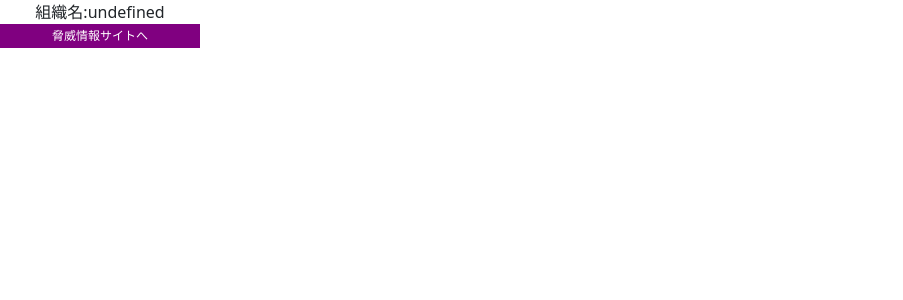
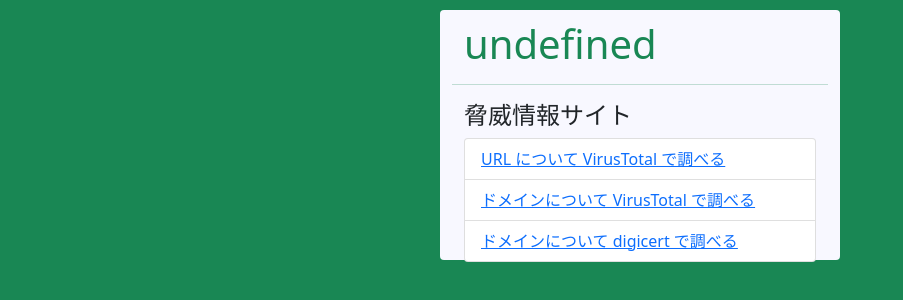
Before and after one commit to jinkaiNitamago2022/product00, a website with bundled scripts: page contents/popup.html in a window 1280 px wide. Shown: the whole page, without its empty margins (0-903 px from the left). Built offline with nearby package versions, Linux system fonts and the light colour scheme; some packages are replaced by stand-ins of ours.

Commit message:
update: popup

```diff
--- a/contents/popup.html
+++ b/contents/popup.html
@@ -2,28 +2,30 @@
 <html lang="ja">
   <head>
     <meta charset="utf-8">
-    <script type="module" src="/js/popup.js"></script>
     <link href="/css/bootstrap.min.css" rel="stylesheet">
     <link href="/css/popup.css" rel="stylesheet">
+    <script type="module" src="/js/popup.js"></script>
+    <script src="/js/bootstrap.bundle.min.js"></script>
   </head>
-  <body style="width: 200px; height: 50px;">
-    <div id="popup-inside">
-      <div id="message">
-        <center>
-          <p>組織名:<span id="ssl-organization"></span></p>
-          <div class="dropdown">
-            <div class="menu">
-              <div class="menu-title">脅威情報サイトへ</div>
-              <div class="sub-menu">
-                <ul>
-                  <li><a href="#">URL について VirusTotal で調べる</a></li>
-                  <li><a href="#">ドメインについて VirusTotal で調べる</a></li>
-                  <li><a href="#">ドメインについて digicert で調べる</a></li>
-                </ul>
-              </div>
-            </div>
-          </div>
-        </center>
+  <body>
+    <div id="body-wrapper" class="container rounded">
+      <div class="container">
+        <h1><span id="ssl-organization"></span></h1>
+      </div>
+      <hr>
+      <div class="container">
+        <h4>脅威情報サイト</h4>
+        <!-- <div class="dropdown">
+          <button class="btn btn-secondary dropdown-toggle" type="button" id="threatInfoLinks" data-bs-toggle="dropdown" aria-expanded="false">
+            脅威情報サイトへ
+          </button> -->
+          <!-- <ul class="dropdown-menu" aria-labelledby="hreatInfoLinks"> -->
+          <ul id="threat-info-sites-list" class="list-group">
+            <li class="list-group-item threat-info-site-link"><a id="virus-total-url-link" href="#">URL について VirusTotal で調べる</a></li>
+            <li class="list-group-item threat-info-site-link"><a id="virus-total-domain-link" href="#">ドメインについて VirusTotal で調べる</a></li>
+            <li class="list-group-item threat-info-site-link"><a id="digicert-link" href="#">ドメインについて digicert で調べる</a></li>
+          </ul>
+        <!-- </div> -->
       </div>
     </div>
   </body>
--- a/css/popup.css
+++ b/css/popup.css
@@ -1,4 +1,21 @@
-#popup-wrapper {
+#body-wrapper {
+  background-color: ghostwhite;
+  width: 400px;
+  height: 250px;
+  margin-top: 10px;
+  margin-bottom: 10px;
+  padding-top: 10px;
+}
+
+.threat-info-site-link {
+  background-color: ghostwhite;
+}
+
+/* #threat-info-sites-list {
+  font-size: 12px;
+} */
+
+/* #popup-wrapper {
   background-color: rgba(0, 0, 0, .5);
   position: fixed;
   top: 0;
@@ -52,4 +69,4 @@
 
 .menu:hover .sub-menu {
   display: inline-block;
-}
+} */
--- a/js/popup.js
+++ b/js/popup.js
@@ -1,9 +1,28 @@
 import * as storage from './pkg/storage.js';
 
-const storageCache = {};
+const COLOR_THEME = {
+    'danger': 'red',
+    'safety': 'rgb(25, 135, 84)'
+};
 
 document.addEventListener('DOMContentLoaded', async(event) => {
+    let storageCache = {};
     await storage.assignStorageCache(storageCache);
 
+    var theme = '';
     document.getElementById('ssl-organization').innerHTML = storageCache.organization;
+    if (storageCache.organization === 'Unknown') {
+        theme = 'danger';
+    } else {
+        theme = 'safety';
+    }
+    document.getElementById('ssl-organization').style.color = COLOR_THEME[theme];
+    document.getElementsByTagName('body')[0].style.backgroundColor = COLOR_THEME[theme];
+    Array.prototype.forEach.call(document.getElementsByTagName('hr'), (ele) => {
+        ele.style.backgroundColor = COLOR_THEME[theme];
+    });
+
+    document.getElementById('virus-total-url-link').setAttribute('href', storageCache.virusTotalUrlLink);
+    document.getElementById('virus-total-domain-link').setAttribute('href', storageCache.virusTotalDomainLink);
+    document.getElementById('digicert-link').setAttribute('href', storageCache.digicertLink);
 })
```
